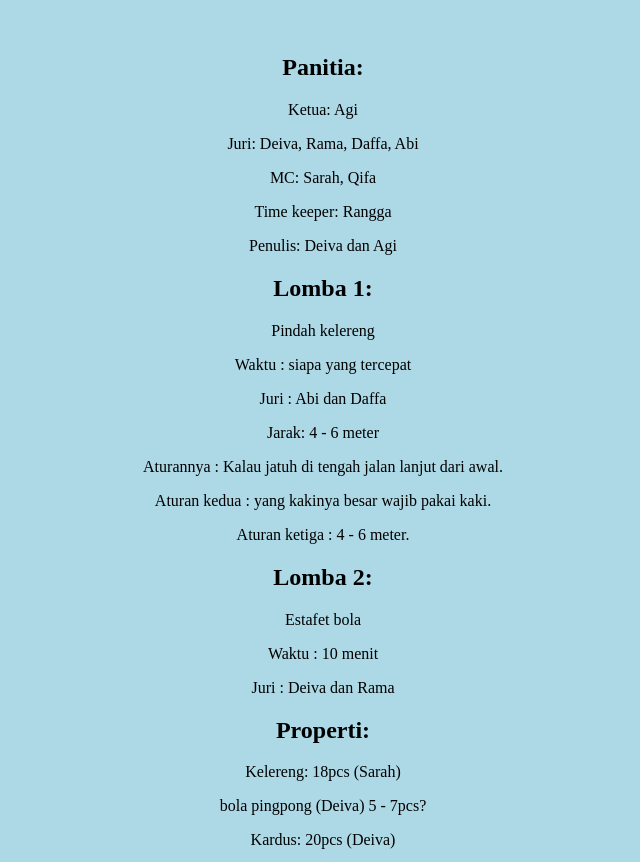
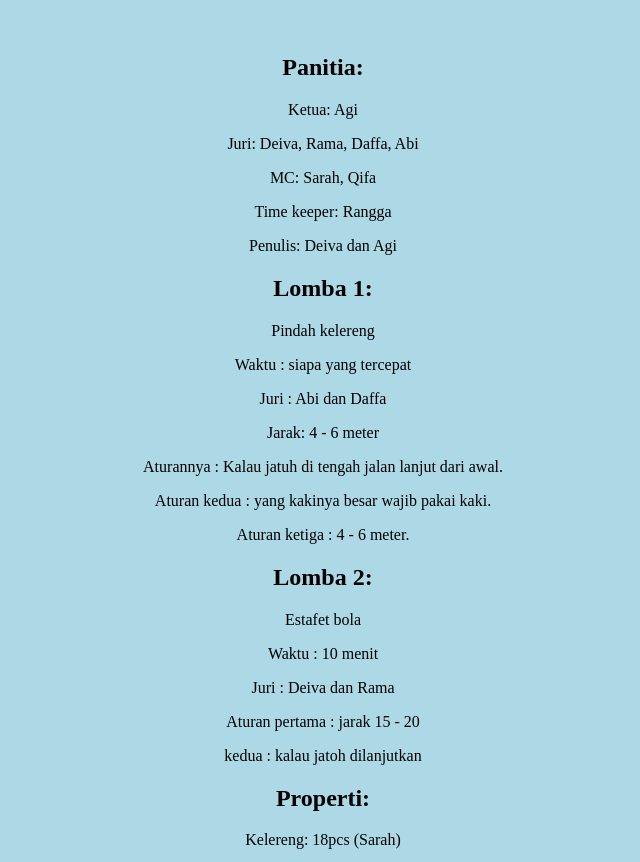
Before and after one commit to Daffa7382466/17kancil.github.io, a plain HTML site: page index.html in a window 1280 px wide. Shown: the part 83-945 px from the top of the page, without its empty margins (317-957 px from the left). Drawn offline with Linux system fonts and the light colour scheme.

Commit message:
index.html

```diff
--- a/index.html
+++ b/index.html
@@ -34,6 +34,8 @@
     <p>Estafet bola</p>
     <p>Waktu : 10 menit</p>
     <p>Juri : Deiva dan Rama</p>
+    <p>Aturan pertama : jarak 15 - 20</p>
+    <p>kedua : kalau jatoh dilanjutkan</p>
 
     <h2>Properti:</h2>
     <p>Kelereng: 18pcs (Sarah)</p>
```
